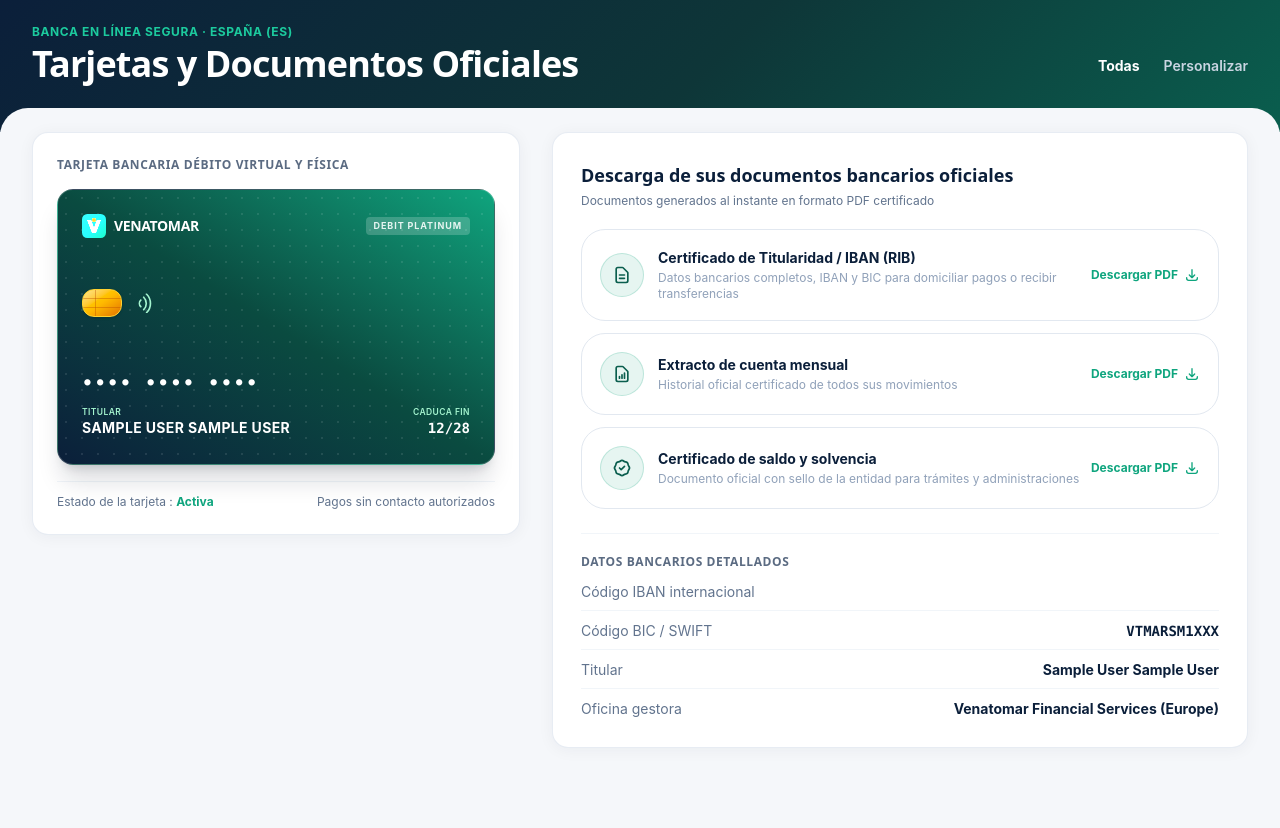
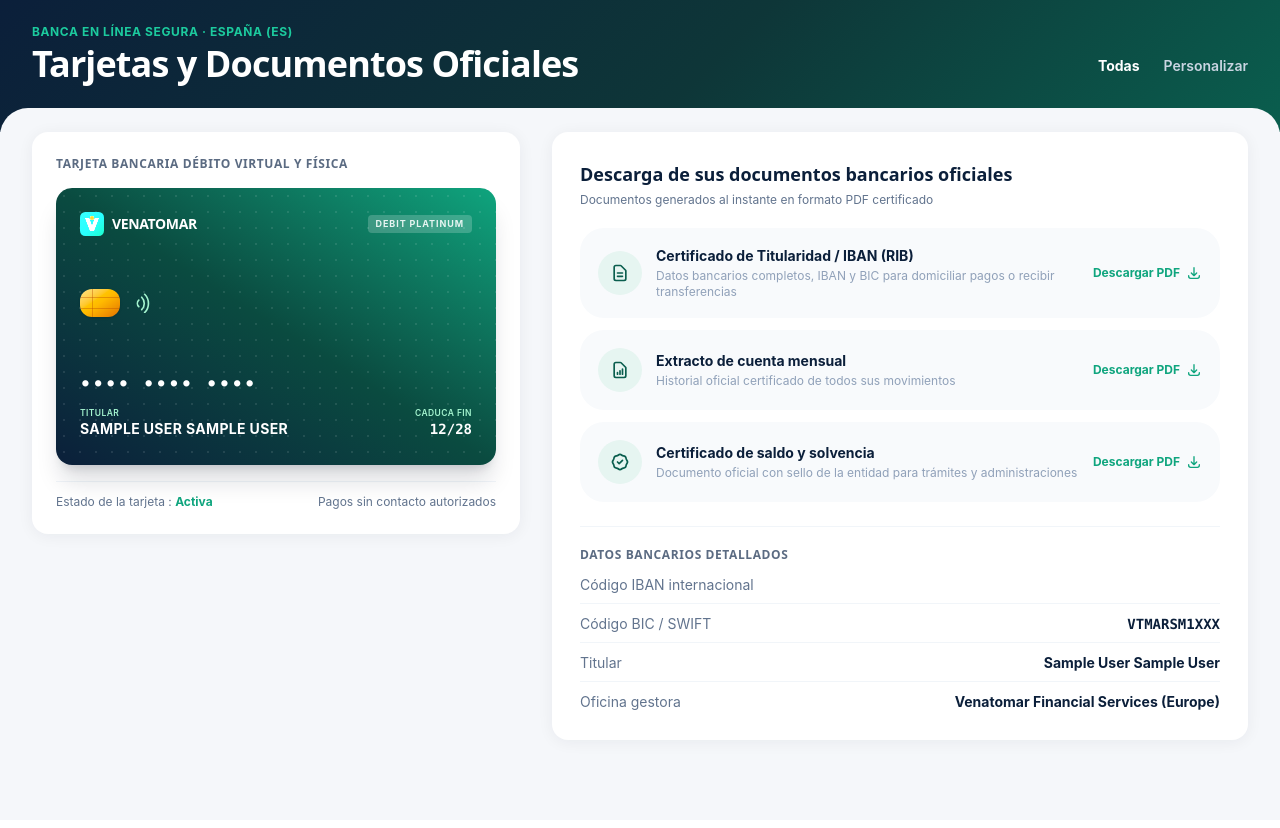
Before and after one commit to primous/venatomar, a Laravel app: page /es/portal/documents in a window 1280 px wide. Shown: the part 65-893 px from the top of the page. After the commit the page ends 814 px from the top, so only its background shows below. Run offline with Laravel 12, Linux system fonts and the light colour scheme; the visitor is signed in with stand-in values (Sample User, id 1); data comes from the database, SQL or seed files in the repository; style sheets or scripts are compiled from the project's sources; some libraries are stand-ins or nearby versions.

Commit message:
style(portal): remove borders and outlines from all cards, badges, and buttons for clean modern ui

```diff
--- a/resources/views/layouts/portal.blade.php
+++ b/resources/views/layouts/portal.blade.php
@@ -88,7 +88,7 @@
                         x-transition:leave-start="opacity-100 scale-100 translate-y-0"
                         x-transition:leave-end="opacity-0 scale-95 translate-y-1"
                         x-cloak
-                        class="absolute right-0 top-12 w-64 bg-white rounded-2xl shadow-[0_12px_36px_rgba(11,31,58,0.22)] border border-slate-200/90 py-2.5 z-50 text-[#24324A]">
+                        class="absolute right-0 top-12 w-64 bg-white rounded-2xl shadow-[0_12px_36px_rgba(11,31,58,0.22)] py-2.5 z-50 text-[#24324A]">
 
                         <div class="px-4 py-2 border-b border-slate-100">
                             <div class="text-xs font-bold text-[#0B1F3A] truncate">{{ auth('client')->user()?->fullName() }}</div>
@@ -175,7 +175,7 @@
                             x-transition:leave-start="opacity-100 scale-100 translate-y-0"
                             x-transition:leave-end="opacity-0 scale-95 translate-y-1"
                             x-cloak
-                            class="absolute right-0 top-10 w-64 bg-white rounded-2xl shadow-[0_12px_36px_rgba(11,31,58,0.22)] border border-slate-200/90 py-2.5 z-50 text-[#24324A]">
+                            class="absolute right-0 top-10 w-64 bg-white rounded-2xl shadow-[0_12px_36px_rgba(11,31,58,0.22)] py-2.5 z-50 text-[#24324A]">
 
                             <div class="px-4 py-2 border-b border-slate-100">
                                 <div class="flex items-center gap-2.5">
@@ -188,7 +188,7 @@
                                     </div>
                                 </div>
                                 <div class="mt-2 flex items-center justify-between">
-                                    <span class="text-[10px] font-bold text-[#0A5E4E] bg-[#E6F5F1] px-2 py-0.5 rounded-full border border-[#0FA57E]/20">
+                                    <span class="text-[10px] font-bold text-[#0A5E4E] bg-[#E6F5F1] px-2 py-0.5 rounded-full">
                                         {{ auth('client')->user()?->country }} ({{ strtoupper(app()->getLocale()) }})
                                     </span>
                                     <span class="text-[10px] font-bold uppercase text-amber-900 bg-amber-100 px-2 py-0.5 rounded-full">
@@ -269,21 +269,21 @@
         <div class="max-w-7xl mx-auto">
 
             @if(session('status'))
-                <div class="mb-5 p-4 bg-[#E6F5F1] border border-[#0FA57E]/30 rounded-xl text-[#0A5E4E] text-sm font-medium flex items-center gap-3 shadow-sm">
+                <div class="mb-5 p-4 bg-[#E6F5F1] rounded-xl text-[#0A5E4E] text-sm font-medium flex items-center gap-3 shadow-sm">
                     <svg class="size-5 text-[#0FA57E] shrink-0" fill="none" stroke="currentColor" stroke-width="2" viewBox="0 0 24 24"><path stroke-linecap="round" stroke-linejoin="round" d="M5 13l4 4L19 7"/></svg>
                     <div>{{ session('status') }}</div>
                 </div>
             @endif
 
             @if(session('warning'))
-                <div class="mb-5 p-4 bg-[#FFF1E8] border border-[#F26B1D]/30 rounded-xl text-[#B23F08] text-sm font-medium flex items-center gap-3 shadow-sm">
+                <div class="mb-5 p-4 bg-[#FFF1E8] rounded-xl text-[#B23F08] text-sm font-medium flex items-center gap-3 shadow-sm">
                     <svg class="size-5 text-[#F26B1D] shrink-0" fill="none" stroke="currentColor" stroke-width="2" viewBox="0 0 24 24"><path stroke-linecap="round" stroke-linejoin="round" d="M12 9v2m0 4h.01m-6.938 4h13.856c1.54 0 2.502-1.667 1.732-3L13.732 4c-.77-1.333-2.694-1.333-3.464 0L3.34 16c-.77 1.333.192 3 1.732 3z"/></svg>
                     <div>{{ session('warning') }}</div>
                 </div>
             @endif
 
             @if(session('error') || $errors->any())
-                <div class="mb-5 p-4 bg-rose-50 border border-rose-200 rounded-xl text-rose-800 text-sm font-medium flex items-center gap-3 shadow-sm">
+                <div class="mb-5 p-4 bg-rose-50 rounded-xl text-rose-800 text-sm font-medium flex items-center gap-3 shadow-sm">
                     <svg class="size-5 text-rose-600 shrink-0" fill="none" stroke="currentColor" stroke-width="2" viewBox="0 0 24 24"><path stroke-linecap="round" stroke-linejoin="round" d="M12 8v4m0 4h.01M21 12a9 9 0 11-18 0 9 9 0 0118 0z"/></svg>
                     <div>{{ session('error') ?? $errors->first() }}</div>
                 </div>
@@ -296,7 +296,7 @@
 
     <!-- Mobile Bottom Floating Navigation Dock (Fixed at bottom only on mobile screens < md) -->
     <nav class="md:hidden fixed bottom-3 inset-x-3 z-40">
-        <div class="bg-white/95 backdrop-blur-md rounded-2xl shadow-[0_8px_30px_rgba(11,31,58,0.18)] border border-slate-200 px-3 py-2 flex items-center justify-between">
+        <div class="bg-white/95 backdrop-blur-md rounded-2xl shadow-[0_8px_30px_rgba(11,31,58,0.18)] px-3 py-2 flex items-center justify-between">
 
             <!-- 1. Comptes -->
             <a href="{{ route('portal.dashboard', ['locale' => app()->getLocale()]) }}" class="flex flex-col items-center justify-center flex-1 py-1 group transition">
--- a/resources/views/pages/account.blade.php
+++ b/resources/views/pages/account.blade.php
@@ -18,17 +18,17 @@
             </div>
 
             <!-- Card matching reference image -->
-            <div class="rounded-2xl bg-white p-6 sm:p-7 shadow-[0_2px_16px_rgba(11,31,58,0.06)] border border-slate-200">
+            <div class="rounded-2xl bg-white p-6 sm:p-7 shadow-[0_2px_16px_rgba(11,31,58,0.06)]">
 
                 @if (session('status'))
-                    <div role="status" class="mb-4 rounded-lg bg-[#E6F5F1] p-3 text-xs sm:text-sm font-medium text-[#0A5E4E] border border-[#0FA57E]/30 flex items-center gap-2">
+                    <div role="status" class="mb-4 rounded-lg bg-[#E6F5F1] p-3 text-xs sm:text-sm font-medium text-[#0A5E4E] flex items-center gap-2">
                         <svg class="size-4 shrink-0 text-[#0FA57E]" fill="none" stroke="currentColor" viewBox="0 0 24 24"><path stroke-linecap="round" stroke-linejoin="round" stroke-width="2" d="M5 13l4 4L19 7"/></svg>
                         <span>{{ session('status') }}</span>
                     </div>
                 @endif
 
                 @if ($errors->any() || session('account_error'))
-                    <div role="alert" class="mb-4 rounded-lg bg-rose-50 p-3 text-xs sm:text-sm font-medium text-rose-700 border border-rose-200 flex items-center gap-2">
+                    <div role="alert" class="mb-4 rounded-lg bg-rose-50 p-3 text-xs sm:text-sm font-medium text-rose-700 flex items-center gap-2">
                         <svg class="size-4 shrink-0 text-rose-600" fill="none" stroke="currentColor" viewBox="0 0 24 24"><path stroke-linecap="round" stroke-linejoin="round" stroke-width="2" d="M12 8v4m0 4h.01M21 12a9 9 0 11-18 0 9 9 0 0118 0z"/></svg>
                         <span>{{ $errors->first() ?: session('account_error') }}</span>
                     </div>
--- a/resources/views/portal/documents.blade.php
+++ b/resources/views/portal/documents.blade.php
@@ -6,13 +6,13 @@
 
         <!-- Left / Bank Card Showcase (5 cols) -->
         <div class="lg:col-span-5">
-            <div class="bg-white rounded-2xl p-4 sm:p-6 shadow-[0_2px_16px_rgba(11,31,58,0.05)] border border-slate-200/80">
+            <div class="bg-white rounded-2xl p-4 sm:p-6 shadow-[0_2px_16px_rgba(11,31,58,0.06)]">
                 <h2 class="hidden sm:block text-xs font-bold uppercase tracking-wider text-[#5B6B82] mb-4">
                     {{ __('portal.virtual_card') }}
                 </h2>
 
                 <!-- Premium Venatomar Debit Card -->
-                <div class="relative w-full min-h-[215px] sm:min-h-0 sm:aspect-[1.586/1] rounded-2xl bg-gradient-to-tr from-[#0B1F3A] via-[#0A4B40] to-[#0FA57E] p-4 sm:p-6 pb-5 sm:pb-6 text-white shadow-xl shadow-slate-900/15 overflow-hidden border border-white/20">
+                <div class="relative w-full min-h-[215px] sm:min-h-0 sm:aspect-[1.586/1] rounded-2xl bg-gradient-to-tr from-[#0B1F3A] via-[#0A4B40] to-[#0FA57E] p-4 sm:p-6 pb-5 sm:pb-6 text-white shadow-xl shadow-slate-900/15 overflow-hidden">
                     <div class="absolute inset-0 opacity-10 bg-[radial-gradient(#fff_1px,transparent_1px)] [background-size:16px_16px]"></div>
 
                     <div class="relative z-10 flex flex-col justify-between h-full min-h-[190px] sm:min-h-0">
@@ -28,7 +28,7 @@
 
                         <!-- Chip -->
                         <div class="flex items-center gap-3 my-2 sm:my-auto">
-                            <div class="w-9 sm:w-10 h-6 sm:h-7 rounded-md bg-gradient-to-br from-amber-200 via-amber-400 to-amber-600 border border-amber-300 shadow-sm relative overflow-hidden flex items-center justify-center shrink-0">
+                            <div class="w-9 sm:w-10 h-6 sm:h-7 rounded-md bg-gradient-to-br from-amber-200 via-amber-400 to-amber-600 shadow-sm relative overflow-hidden flex items-center justify-center shrink-0">
                                 <div class="w-full h-[1px] bg-amber-700/40 absolute top-2"></div>
                                 <div class="w-full h-[1px] bg-amber-700/40 absolute bottom-2"></div>
                                 <div class="h-full w-[1px] bg-amber-700/40 absolute left-3"></div>
@@ -66,7 +66,7 @@
         </div>
 
         <!-- Right / Official Downloads (7 cols) -->
-        <div class="lg:col-span-7 bg-white rounded-2xl p-6 sm:p-7 shadow-[0_2px_16px_rgba(11,31,58,0.05)] border border-slate-200/80">
+        <div class="lg:col-span-7 bg-white rounded-2xl p-6 sm:p-7 shadow-[0_2px_16px_rgba(11,31,58,0.06)]">
             <h2 class="text-base sm:text-lg font-bold text-[#0B1F3A] mb-1">
                 {{ __('portal.download_official_docs') }}
             </h2>
@@ -75,9 +75,9 @@
             <div class="space-y-3">
                 <!-- 1. RIB / IBAN PDF -->
                 <a href="{{ route('portal.documents.rib', ['locale' => app()->getLocale()]) }}"
-                    class="flex items-center justify-between p-4 sm:p-4.5 rounded-xl border border-slate-200 hover:border-[#0FA57E] hover:bg-[#E6F5F1]/30 transition group">
+                    class="flex items-center justify-between p-4 sm:p-4.5 rounded-xl bg-slate-50 hover:bg-[#E6F5F1]/50 transition group">
                     <div class="flex items-center gap-3.5">
-                        <div class="size-11 rounded-xl bg-[#E6F5F1] text-[#0A5E4E] flex items-center justify-center shrink-0 border border-[#0FA57E]/20">
+                        <div class="size-11 rounded-xl bg-[#E6F5F1] text-[#0A5E4E] flex items-center justify-center shrink-0">
                             <svg class="size-5" fill="none" stroke="currentColor" stroke-width="2" viewBox="0 0 24 24"><path stroke-linecap="round" stroke-linejoin="round" d="M9 12h6m-6 4h6m2 5H7a2 2 0 01-2-2V5a2 2 0 012-2h5.586a1 1 0 01.707.293l5.414 5.414a1 1 0 01.293.707V19a2 2 0 01-2 2z"/></svg>
                         </div>
                         <div>
@@ -95,9 +95,9 @@
 
                 <!-- 2. Relevé de Compte Mensuel PDF -->
                 <a href="{{ route('portal.documents.statement', ['locale' => app()->getLocale()]) }}"
-                    class="flex items-center justify-between p-4 sm:p-4.5 rounded-xl border border-slate-200 hover:border-[#0FA57E] hover:bg-[#E6F5F1]/30 transition group">
+                    class="flex items-center justify-between p-4 sm:p-4.5 rounded-xl bg-slate-50 hover:bg-[#E6F5F1]/50 transition group">
                     <div class="flex items-center gap-3.5">
-                        <div class="size-11 rounded-xl bg-[#E6F5F1] text-[#0A5E4E] flex items-center justify-center shrink-0 border border-[#0FA57E]/20">
+                        <div class="size-11 rounded-xl bg-[#E6F5F1] text-[#0A5E4E] flex items-center justify-center shrink-0">
                             <svg class="size-5" fill="none" stroke="currentColor" stroke-width="2" viewBox="0 0 24 24"><path stroke-linecap="round" stroke-linejoin="round" d="M9 17v-2m3 2v-4m3 4v-6m2 10H7a2 2 0 01-2-2V5a2 2 0 012-2h5.586a1 1 0 01.707.293l5.414 5.414a1 1 0 01.293.707V19a2 2 0 01-2 2z"/></svg>
                         </div>
                         <div>
@@ -115,9 +115,9 @@
 
                 <!-- 3. Attestation de Solde Bancaire PDF -->
                 <a href="{{ route('portal.documents.attestation', ['locale' => app()->getLocale()]) }}"
-                    class="flex items-center justify-between p-4 sm:p-4.5 rounded-xl border border-slate-200 hover:border-[#0FA57E] hover:bg-[#E6F5F1]/30 transition group">
+                    class="flex items-center justify-between p-4 sm:p-4.5 rounded-xl bg-slate-50 hover:bg-[#E6F5F1]/50 transition group">
                     <div class="flex items-center gap-3.5">
-                        <div class="size-11 rounded-xl bg-[#E6F5F1] text-[#0A5E4E] flex items-center justify-center shrink-0 border border-[#0FA57E]/20">
+                        <div class="size-11 rounded-xl bg-[#E6F5F1] text-[#0A5E4E] flex items-center justify-center shrink-0">
                             <svg class="size-5" fill="none" stroke="currentColor" stroke-width="2" viewBox="0 0 24 24"><path stroke-linecap="round" stroke-linejoin="round" d="M9 12l2 2 4-4M7.835 4.697a3.42 3.42 0 001.946-.806 3.42 3.42 0 014.438 0 3.42 3.42 0 001.946.806 3.42 3.42 0 013.138 3.138 3.42 3.42 0 00.806 1.946 3.42 3.42 0 010 4.438 3.42 3.42 0 00-.806 1.946 3.42 3.42 0 01-3.138 3.138 3.42 3.42 0 00-1.946.806 3.42 3.42 0 01-4.438 0 3.42 3.42 0 00-1.946-.806 3.42 3.42 0 01-3.138-3.138 3.42 3.42 0 00-.806-1.946 3.42 3.42 0 010-4.438 3.42 3.42 0 00.806-1.946 3.42 3.42 0 013.138-3.138z"/></svg>
                         </div>
                         <div>
--- a/resources/views/portal/login.blade.php
+++ b/resources/views/portal/login.blade.php
@@ -22,17 +22,17 @@
     </div>
 
     <!-- Login Card -->
-    <div class="bg-white rounded-2xl p-6 sm:p-7 shadow-[0_2px_16px_rgba(11,31,58,0.06)] border border-slate-200">
+    <div class="bg-white rounded-2xl p-6 sm:p-7 shadow-[0_2px_16px_rgba(11,31,58,0.06)]">
 
         @if(session('status'))
-            <div class="mb-4 p-3 bg-[#E6F5F1] border border-[#0FA57E]/30 rounded-xl text-[#0A5E4E] text-xs font-medium flex items-center gap-2">
+            <div class="mb-4 p-3 bg-[#E6F5F1] rounded-xl text-[#0A5E4E] text-xs font-medium flex items-center gap-2">
                 <svg class="size-4 shrink-0 text-[#0FA57E]" fill="none" stroke="currentColor" viewBox="0 0 24 24"><path stroke-linecap="round" stroke-linejoin="round" stroke-width="2" d="M5 13l4 4L19 7"/></svg>
                 <span>{{ session('status') }}</span>
             </div>
         @endif
 
         @if($errors->any() || session('account_error'))
-            <div class="mb-4 p-3 bg-rose-50 border border-rose-200 rounded-xl text-rose-700 text-xs font-medium flex items-center gap-2">
+            <div class="mb-4 p-3 bg-rose-50 rounded-xl text-rose-700 text-xs font-medium flex items-center gap-2">
                 <svg class="size-4 shrink-0 text-rose-600" fill="none" stroke="currentColor" viewBox="0 0 24 24"><path stroke-linecap="round" stroke-linejoin="round" stroke-width="2" d="M12 8v4m0 4h.01M21 12a9 9 0 11-18 0 9 9 0 0118 0z"/></svg>
                 <span>{{ $errors->first() ?: session('account_error') }}</span>
             </div>
```
Also changed, not shown: resources/views/portal/dashboard.blade.php (+19 -19 lines), resources/views/portal/loans.blade.php (+9 -9 lines), resources/views/portal/profile.blade.php (+7 -7 lines), resources/views/portal/support.blade.php (+7 -7 lines), resources/views/portal/transfers.blade.php (+9 -9 lines), 3 other files.
